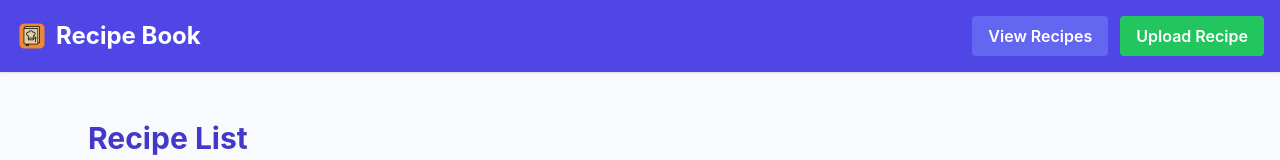
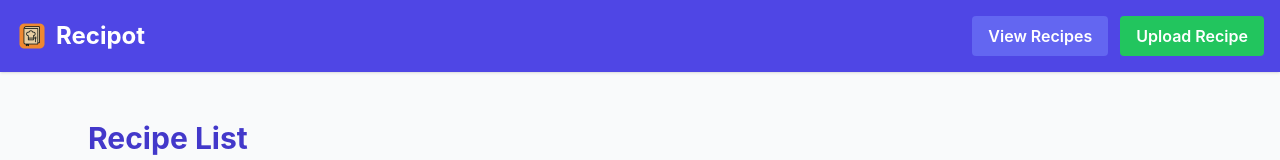
Before and after one commit to lichenaut/recipot, a React (Create React App) app in the folder frontend/: page / in a window 1280 px wide. Shown: the top 160 px of the page. Built offline with nearby package versions, Linux system fonts and the light colour scheme; no server answers.

Commit message:
Changed Name on header

```diff
--- a/frontend/src/App.tsx
+++ b/frontend/src/App.tsx
@@ -12,7 +12,7 @@
           <div className="container mx-auto flex items-center justify-between p-4">
             <div className="flex items-center space-x-2">
               <img src={RecipeIcon} alt="Recipe Icon" className="w-8 h-8" />
-              <h1 className="text-2xl font-bold">Recipe Book</h1>
+              <h1 className="text-2xl font-bold">Recipot</h1>
             </div>
             <nav className="flex space-x-3">
               <Link
```
